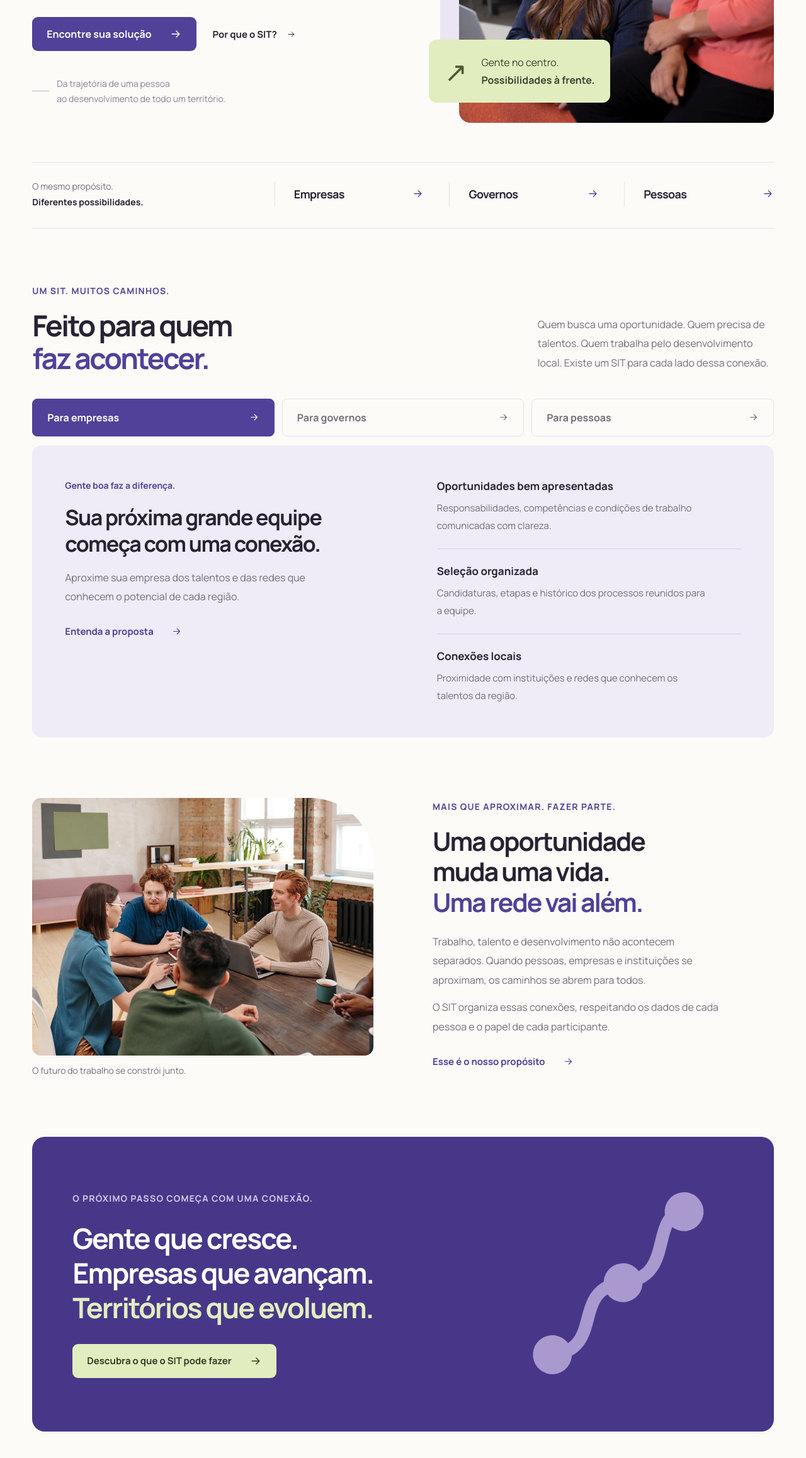
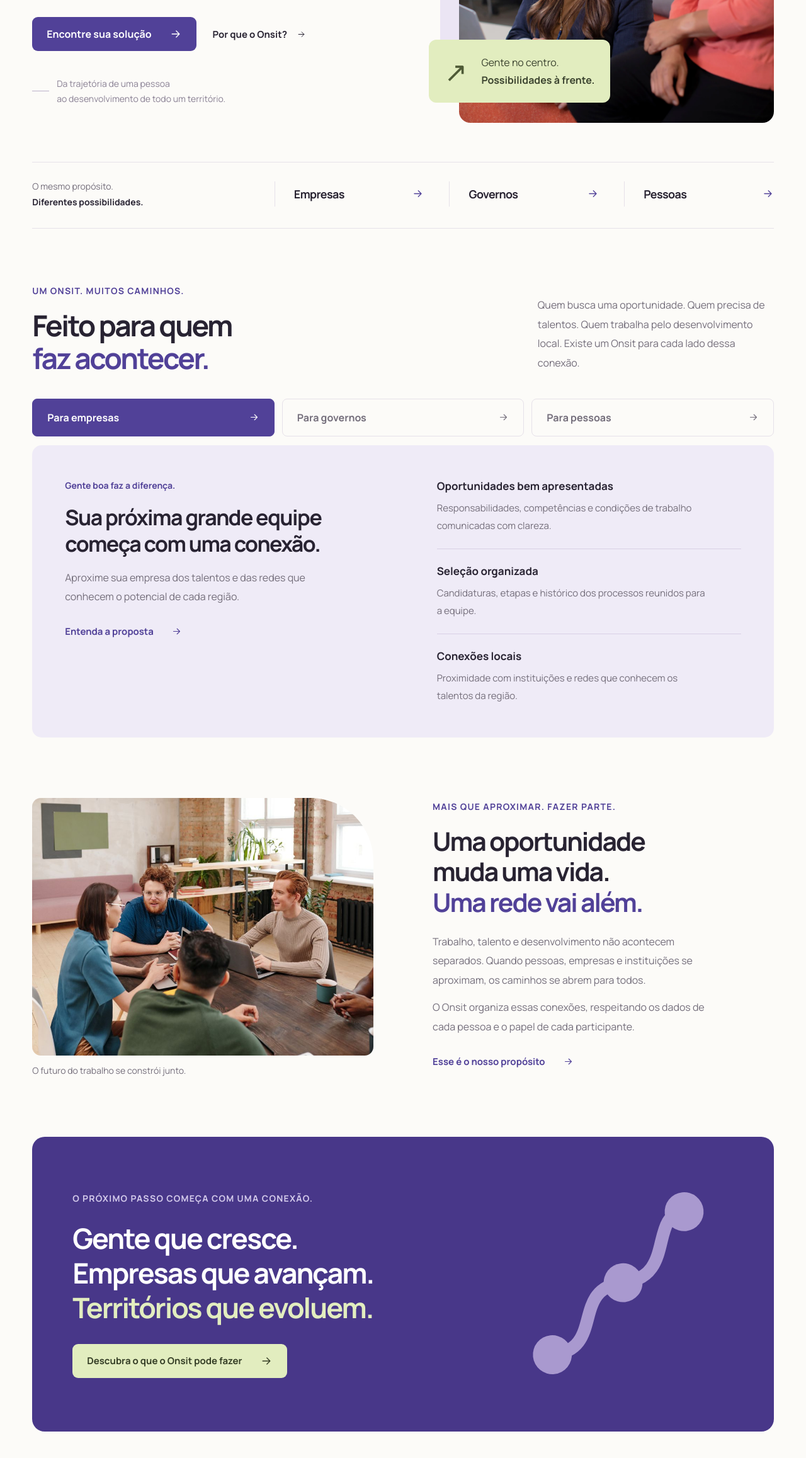
Before and after one commit to ONSIT-APP/lading-page, a plain HTML site: page index.html in a window 1280 px wide. Shown: the part 485-2800 px from the top of the page at 63% size. Drawn offline with Linux system fonts and the light colour scheme.

Commit message:
fix: ajuste do nome da empresa

```diff
--- a/index.html
+++ b/index.html
@@ -4,12 +4,12 @@
   <meta charset="UTF-8">
   <meta name="viewport" content="width=device-width, initial-scale=1">
   <meta name="theme-color" content="#fcfbf8">
-  <meta name="description" content="O SIT aproxima talentos, empresas e governos para conectar oportunidades de trabalho e desenvolvimento. Conheça nossas soluções.">
-  <meta property="og:title" content="SIT — Oportunidades começam com pessoas">
-  <meta property="og:description" content="Uma plataforma para conectar talentos, empresas e territórios. Conheça o SIT.">
+  <meta name="description" content="O Onsit aproxima talentos, empresas e governos para conectar oportunidades de trabalho e desenvolvimento. Conheça nossas soluções.">
+  <meta property="og:title" content="Onsit — Oportunidades começam com pessoas">
+  <meta property="og:description" content="Uma plataforma para conectar talentos, empresas e territórios. Conheça o Onsit.">
   <meta property="og:type" content="website">
   <meta property="og:locale" content="pt_BR">
-  <title>SIT — Oportunidades começam com pessoas</title>
+  <title>Onsit — Oportunidades começam com pessoas</title>
   <link rel="icon" href="./assets/favicon.png" type="image/png">
   <link rel="preload" href="./assets/manrope-bold.ttf" as="font" type="font/ttf" crossorigin>
   <link rel="stylesheet" href="./styles.css">
@@ -19,14 +19,14 @@
   <a class="skip-link" href="#main">Pular para o conteúdo principal</a>
   <header class="header"><div class="header-inner page-width">
     <div class="identity"><a class="brand" href="#inicio" aria-label="Onsit — início"><img src="./assets/onsit-mark.png" width="34" height="34" alt=""><img class="brand-word" src="./assets/onsit-wordmark.png" srcset="./assets/onsit-wordmark.png 1x, ./assets/onsit-wordmark@2x.png 2x" alt="Onsit"></a><span class="brand-description">Trabalho, talento<br>e território.</span></div>
-    <nav class="navigation" aria-label="Navegação principal"><a href="#solucoes">Para quem é o SIT</a><a href="#sobre">Nossa proposta</a><a class="button button-small" href="#solucoes">Conheça o SIT <svg viewBox="0 0 24 24" fill="none" aria-hidden="true"><path d="M5 12h14m-6-6 6 6-6 6" stroke="currentColor" stroke-width="1.6" stroke-linecap="round" stroke-linejoin="round"/></svg></a></nav>
+    <nav class="navigation" aria-label="Navegação principal"><a href="#solucoes">Para quem é o Onsit</a><a href="#sobre">Nossa proposta</a><a class="button button-small" href="#solucoes">Conheça o Onsit <svg viewBox="0 0 24 24" fill="none" aria-hidden="true"><path d="M5 12h14m-6-6 6 6-6 6" stroke="currentColor" stroke-width="1.6" stroke-linecap="round" stroke-linejoin="round"/></svg></a></nav>
   </div></header>
   <main id="main" tabindex="-1">
     <section class="hero page-width" aria-labelledby="hero-title">
       <div class="hero-copy">
         <h1 id="hero-title">Oportunidades<br>começam com<br><em>pessoas.</em></h1>
         <p class="hero-description">Uma plataforma que aproxima talentos, empresas e governos para fazer o trabalho acontecer.</p>
-        <div class="hero-actions"><a class="button" href="#solucoes">Encontre sua solução <svg viewBox="0 0 24 24" fill="none" aria-hidden="true"><path d="M5 12h14m-6-6 6 6-6 6" stroke="currentColor" stroke-width="1.6" stroke-linecap="round" stroke-linejoin="round"/></svg></a><a class="quiet-link" href="#sobre">Por que o SIT? <svg viewBox="0 0 24 24" fill="none" aria-hidden="true"><path d="M5 12h14m-6-6 6 6-6 6" stroke="currentColor" stroke-width="1.6" stroke-linecap="round" stroke-linejoin="round"/></svg></a></div>
+        <div class="hero-actions"><a class="button" href="#solucoes">Encontre sua solução <svg viewBox="0 0 24 24" fill="none" aria-hidden="true"><path d="M5 12h14m-6-6 6 6-6 6" stroke="currentColor" stroke-width="1.6" stroke-linecap="round" stroke-linejoin="round"/></svg></a><a class="quiet-link" href="#sobre">Por que o Onsit? <svg viewBox="0 0 24 24" fill="none" aria-hidden="true"><path d="M5 12h14m-6-6 6 6-6 6" stroke="currentColor" stroke-width="1.6" stroke-linecap="round" stroke-linejoin="round"/></svg></a></div>
         <div class="hero-note"><span class="note-line"></span><p>Da trajetória de uma pessoa<br>ao desenvolvimento de todo um território.</p></div>
       </div>
       <figure class="hero-visual">
@@ -39,7 +39,7 @@
     <div class="connection-strip page-width"><p>O mesmo propósito.<br><strong>Diferentes possibilidades.</strong></p><a href="#tab-empresas">Empresas <svg viewBox="0 0 24 24" fill="none" aria-hidden="true"><path d="M5 12h14m-6-6 6 6-6 6" stroke="currentColor" stroke-width="1.6" stroke-linecap="round" stroke-linejoin="round"/></svg></a><a href="#tab-governos">Governos <svg viewBox="0 0 24 24" fill="none" aria-hidden="true"><path d="M5 12h14m-6-6 6 6-6 6" stroke="currentColor" stroke-width="1.6" stroke-linecap="round" stroke-linejoin="round"/></svg></a><a href="#tab-pessoas">Pessoas <svg viewBox="0 0 24 24" fill="none" aria-hidden="true"><path d="M5 12h14m-6-6 6 6-6 6" stroke="currentColor" stroke-width="1.6" stroke-linecap="round" stroke-linejoin="round"/></svg></a></div>
 
     <section id="solucoes" class="solutions page-width" aria-labelledby="solutions-title">
-      <div class="section-heading"><div><p class="eyebrow">UM SIT. MUITOS CAMINHOS.</p><h2 id="solutions-title">Feito para quem<br><span>faz acontecer.</span></h2></div><p>Quem busca uma oportunidade. Quem precisa de talentos. Quem trabalha pelo desenvolvimento local. Existe um SIT para cada lado dessa conexão.</p></div>
+      <div class="section-heading"><div><p class="eyebrow">UM ONSIT. MUITOS CAMINHOS.</p><h2 id="solutions-title">Feito para quem<br><span>faz acontecer.</span></h2></div><p>Quem busca uma oportunidade. Quem precisa de talentos. Quem trabalha pelo desenvolvimento local. Existe um Onsit para cada lado dessa conexão.</p></div>
       <div class="solution-tabs" role="tablist" aria-label="Soluções por público"><button type="button" id="tab-empresas" role="tab" aria-controls="panel-empresas" aria-selected="true" tabindex="0" data-audience="empresas">Para empresas<svg viewBox="0 0 24 24" fill="none" aria-hidden="true"><path d="M5 12h14m-6-6 6 6-6 6" stroke="currentColor" stroke-width="1.6" stroke-linecap="round" stroke-linejoin="round"/></svg></button><button type="button" id="tab-governos" role="tab" aria-controls="panel-governos" aria-selected="false" tabindex="-1" data-audience="governos">Para governos<svg viewBox="0 0 24 24" fill="none" aria-hidden="true"><path d="M5 12h14m-6-6 6 6-6 6" stroke="currentColor" stroke-width="1.6" stroke-linecap="round" stroke-linejoin="round"/></svg></button><button type="button" id="tab-pessoas" role="tab" aria-controls="panel-pessoas" aria-selected="false" tabindex="-1" data-audience="pessoas">Para pessoas<svg viewBox="0 0 24 24" fill="none" aria-hidden="true"><path d="M5 12h14m-6-6 6 6-6 6" stroke="currentColor" stroke-width="1.6" stroke-linecap="round" stroke-linejoin="round"/></svg></button></div>
       <div class="solutions-content"><section class="solution-panel" id="panel-empresas" role="tabpanel" aria-labelledby="tab-empresas" tabindex="0" >
   <div class="solution-pitch"><p class="eyebrow">Gente boa faz a diferença.</p><h3>Sua próxima grande equipe começa com uma conexão.</h3><p>Aproxime sua empresa dos talentos e das redes que conhecem o potencial de cada região.</p><a class="text-link" href="#sobre">Entenda a proposta <svg viewBox="0 0 24 24" fill="none" aria-hidden="true"><path d="M5 12h14m-6-6 6 6-6 6" stroke="currentColor" stroke-width="1.6" stroke-linecap="round" stroke-linejoin="round"/></svg></a></div>
@@ -70,10 +70,10 @@
 
     <section id="sobre" class="about page-width" aria-labelledby="about-title">
       <figure class="about-visual"><img src="./assets/equipe.jpg" alt="Profissionais reunidos ao redor de uma mesa, compartilhando ideias" width="1100" height="733" loading="lazy"><figcaption>O futuro do trabalho se constrói junto.</figcaption></figure>
-      <div class="about-copy"><p class="eyebrow">MAIS QUE APROXIMAR. FAZER PARTE.</p><h2 id="about-title">Uma oportunidade<br>muda uma vida.<br><span>Uma rede vai além.</span></h2><p>Trabalho, talento e desenvolvimento não acontecem separados. Quando pessoas, empresas e instituições se aproximam, os caminhos se abrem para todos.</p><p>O SIT organiza essas conexões, respeitando os dados de cada pessoa e o papel de cada participante.</p><a class="text-link" href="#proposta">Esse é o nosso propósito <svg viewBox="0 0 24 24" fill="none" aria-hidden="true"><path d="M5 12h14m-6-6 6 6-6 6" stroke="currentColor" stroke-width="1.6" stroke-linecap="round" stroke-linejoin="round"/></svg></a></div>
+      <div class="about-copy"><p class="eyebrow">MAIS QUE APROXIMAR. FAZER PARTE.</p><h2 id="about-title">Uma oportunidade<br>muda uma vida.<br><span>Uma rede vai além.</span></h2><p>Trabalho, talento e desenvolvimento não acontecem separados. Quando pessoas, empresas e instituições se aproximam, os caminhos se abrem para todos.</p><p>O Onsit organiza essas conexões, respeitando os dados de cada pessoa e o papel de cada participante.</p><a class="text-link" href="#proposta">Esse é o nosso propósito <svg viewBox="0 0 24 24" fill="none" aria-hidden="true"><path d="M5 12h14m-6-6 6 6-6 6" stroke="currentColor" stroke-width="1.6" stroke-linecap="round" stroke-linejoin="round"/></svg></a></div>
     </section>
 
-    <section id="proposta" class="proposal page-width" aria-labelledby="proposal-title"><div class="proposal-copy"><p class="eyebrow">O PRÓXIMO PASSO COMEÇA COM UMA CONEXÃO.</p><h2 id="proposal-title">Gente que cresce.<br>Empresas que avançam.<br><span>Territórios que evoluem.</span></h2><a class="button button-light" href="#solucoes">Descubra o que o SIT pode fazer <svg viewBox="0 0 24 24" fill="none" aria-hidden="true"><path d="M5 12h14m-6-6 6 6-6 6" stroke="currentColor" stroke-width="1.6" stroke-linecap="round" stroke-linejoin="round"/></svg></a></div><div class="proposal-mark" aria-hidden="true"><svg viewBox="0 0 220 220" fill="none"><path d="M35 175c55 0 25-66 80-66s33-66 70-66" stroke="currentColor" stroke-width="13" stroke-linecap="round"/><circle cx="35" cy="175" r="20" fill="currentColor"/><circle cx="115" cy="109" r="20" fill="currentColor"/><circle cx="185" cy="43" r="20" fill="currentColor"/></svg></div></section>
+    <section id="proposta" class="proposal page-width" aria-labelledby="proposal-title"><div class="proposal-copy"><p class="eyebrow">O PRÓXIMO PASSO COMEÇA COM UMA CONEXÃO.</p><h2 id="proposal-title">Gente que cresce.<br>Empresas que avançam.<br><span>Territórios que evoluem.</span></h2><a class="button button-light" href="#solucoes">Descubra o que o Onsit pode fazer <svg viewBox="0 0 24 24" fill="none" aria-hidden="true"><path d="M5 12h14m-6-6 6 6-6 6" stroke="currentColor" stroke-width="1.6" stroke-linecap="round" stroke-linejoin="round"/></svg></a></div><div class="proposal-mark" aria-hidden="true"><svg viewBox="0 0 220 220" fill="none"><path d="M35 175c55 0 25-66 80-66s33-66 70-66" stroke="currentColor" stroke-width="13" stroke-linecap="round"/><circle cx="35" cy="175" r="20" fill="currentColor"/><circle cx="115" cy="109" r="20" fill="currentColor"/><circle cx="185" cy="43" r="20" fill="currentColor"/></svg></div></section>
   </main>
   <footer class="footer page-width"><div class="footer-top"><div class="footer-identity"><a class="brand" href="#inicio" aria-label="Onsit — início"><img src="./assets/onsit-mark.png" width="34" height="34" alt=""><img class="brand-word" src="./assets/onsit-wordmark.png" srcset="./assets/onsit-wordmark.png 1x, ./assets/onsit-wordmark@2x.png 2x" alt="Onsit"></a><p>Trabalho, talento e território.<br>Conexões que fazem a diferença.</p></div><nav aria-label="Rodapé"><a href="#solucoes">Soluções</a><a href="#sobre">Nossa proposta</a><a href="#inicio">Voltar ao início <svg viewBox="0 0 24 24" fill="none" aria-hidden="true"><path d="M5 12h14m-6-6 6 6-6 6" stroke="currentColor" stroke-width="1.6" stroke-linecap="round" stroke-linejoin="round"/></svg></a></nav></div><div class="footer-bottom"><span>Onsit · Empregabilidade em rede.</span><span>Feito para aproximar.</span></div></footer>
 </body>
```
